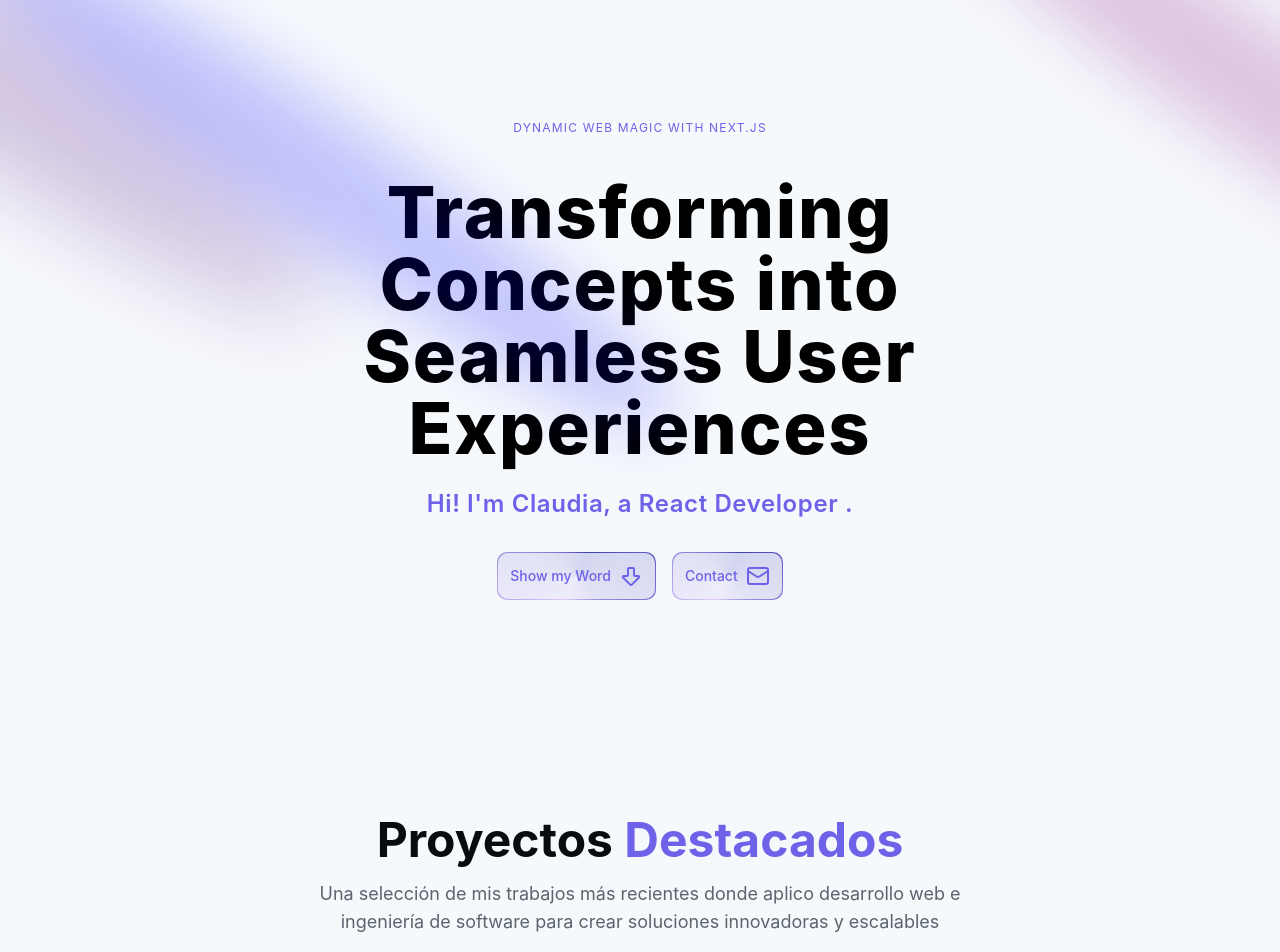
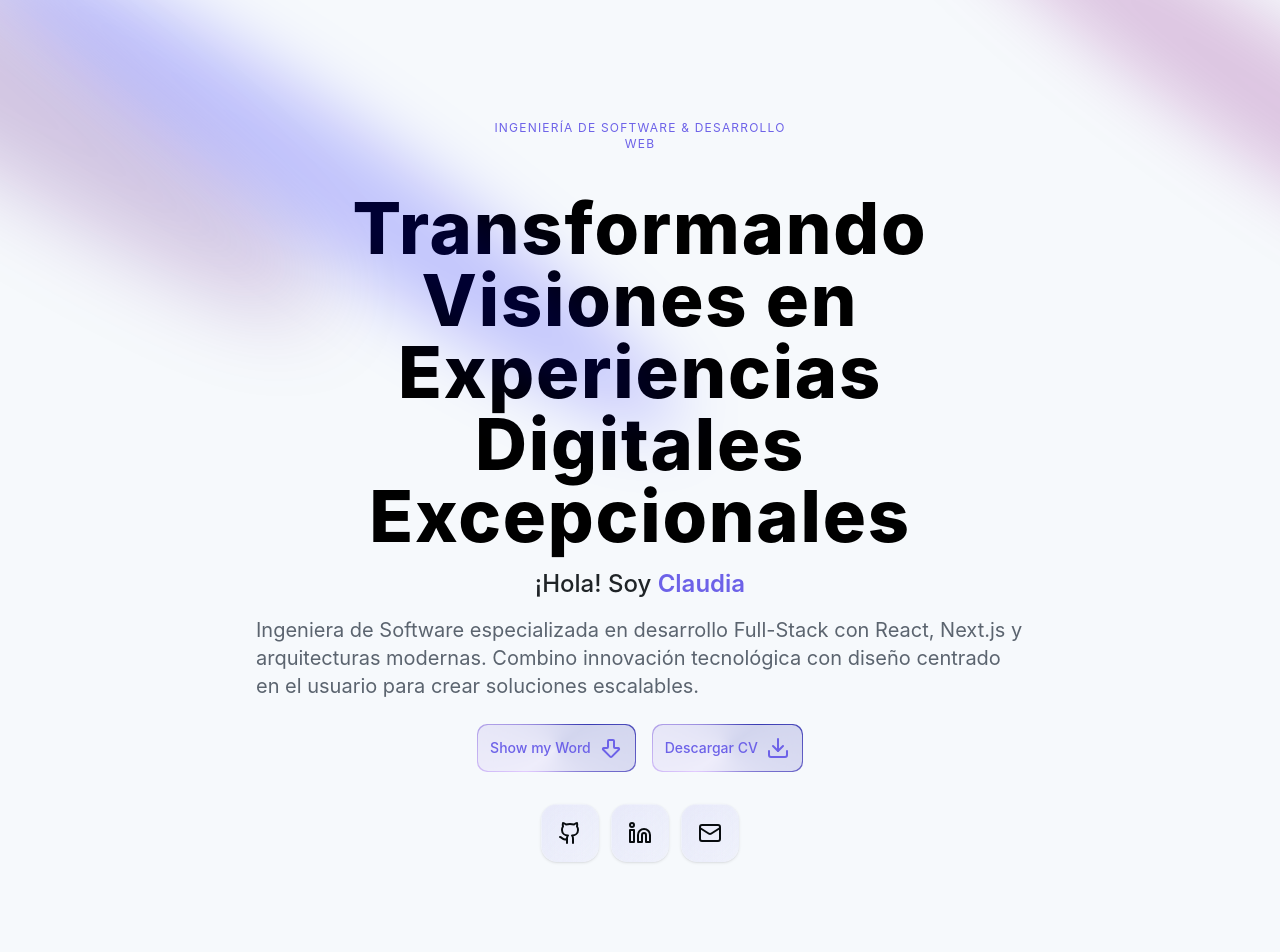
Before and after one commit to car9313/clau-portafolio, a Next.js app: page / in a window 1280 px wide. Shown: the top 952 px of the page. Built offline with nearby package versions, Linux system fonts and the light colour scheme.

Commit message:
Implemetacion de Social Icons

```diff
--- /dev/null
+++ b/components/SocialMediaIcons.tsx
@@ -0,0 +1,87 @@
+// components/SocialMediaIcons.tsx
+import React from "react";
+
+interface SocialMediaItem {
+  id: number;
+  Icon: React.ComponentType<{ className?: string }>;
+  url: string;
+  name: string;
+  color?: string;
+}
+
+interface SocialMediaIconsProps {
+  socialMedia: SocialMediaItem[];
+  iconSize?: number;
+  className?: string;
+  variant?: "default" | "minimal" | "elegant";
+}
+
+const SocialMediaIcons: React.FC<SocialMediaIconsProps> = ({
+  socialMedia,
+  iconSize = 20,
+  className = "",
+  variant = "default",
+}) => {
+  // Estilos por variante
+  const variantStyles = {
+    default:
+      "backdrop-filter backdrop-blur-lg saturate-180 bg-opacity-75 bg-primary/20 rounded-lg border border-gray-300 dark:border-gray-700 hover:bg-primary/40 hover:shadow-lg",
+    minimal:
+      "bg-transparent hover:bg-primary/10 rounded-full border-none hover:shadow-md",
+    elegant:
+      "bg-gradient-to-br from-primary/10 to-primary/5 backdrop-blur-md rounded-xl border border-white/10 shadow-sm hover:shadow-xl",
+  };
+
+  // Colores específicos para cada red social
+  const getIconColor = (name: string, color?: string) => {
+    if (color) return color;
+
+    const colorMap: Record<string, string> = {
+      github: "hover:text-gray-800 dark:hover:text-gray-300",
+      linkedin: "hover:text-blue-600",
+      twitter: "hover:text-sky-500",
+      instagram: "hover:text-pink-600",
+      facebook: "hover:text-blue-700",
+      youtube: "hover:text-red-600",
+      email: "hover:text-red-500",
+      default: "hover:text-primary",
+    };
+
+    return colorMap[name.toLowerCase()] || colorMap.default;
+  };
+
+  return (
+    <div className={`flex items-center md:gap-3 gap-6 py-2 ${className}`}>
+      {socialMedia.map(({ id, Icon, url, name, color }) => (
+        <a
+          key={id}
+          href={url}
+          target="_blank"
+          rel="noopener noreferrer"
+          className={`
+            cursor-pointer
+            flex justify-center items-center
+            p-3 md:p-4
+            transition-all duration-300
+            transform hover:-translate-y-1
+            active:scale-95
+            ${variantStyles[variant]}
+            ${getIconColor(name, color)}
+          `}
+          aria-label={`Visita mi ${name}`}
+          title={name}
+        >
+          <Icon
+            className={`
+              w-${iconSize} h-${iconSize}
+              transition-transform duration-300
+              group-hover:scale-110
+            `}
+          />
+        </a>
+      ))}
+    </div>
+  );
+};
+
+export default SocialMediaIcons;
--- a/components/footer.tsx
+++ b/components/footer.tsx
@@ -2,6 +2,7 @@ import { X } from "lucide-react";
 import MagicButton from "./ui/magic-button";
 import { Spotlight } from "./ui/spotlight";
 import { socialMedia } from "../data";
+import SocialMediaIcons from "./SocialMediaIcons";
 
 const Footer = () => {
   return (
@@ -44,11 +45,11 @@ const Footer = () => {
         </p>
 
         <div className="flex items-center md:gap-3 gap-6">
-          <div className="flex items-center md:gap-3 gap-6">
-            {socialMedia.map(({ id, Icon }) => (
-              <Icon key={id} className="w-5 h-5" />
-            ))}
-          </div>
+          <SocialMediaIcons
+            socialMedia={socialMedia}
+            iconSize={22}
+            variant="elegant"
+          />
         </div>
       </div>
     </footer>
--- a/data/index.ts
+++ b/data/index.ts
@@ -1,4 +1,4 @@
-import { Github, Linkedin, Twitter } from "lucide-react";
+import { Github, Linkedin, Mail } from "lucide-react";
 export const navItems = [
   { name: "About", link: "#about" },
   { name: "Projects", link: "#projects" },
@@ -7,9 +7,27 @@ export const navItems = [
 ];
 
 export const socialMedia = [
-  { id: 1, Icon: Github },
-  { id: 2, Icon: Twitter },
-  { id: 3, Icon: Linkedin },
+  {
+    id: 1,
+    Icon: Github, // Asegúrate de importar Github de lucide-react
+    url: "https://github.com/tu-usuario",
+    name: "GitHub",
+    color: "hover:text-primary",
+  },
+  {
+    id: 2,
+    Icon: Linkedin, // Asegúrate de importar Linkedin de lucide-react
+    url: "https://linkedin.com/in/tu-usuario",
+    name: "LinkedIn",
+    color: "hover:text-primary",
+  },
+  {
+    id: 3,
+    Icon: Mail, // Ya está importado
+    url: "mailto:tu@email.com",
+    name: "Email",
+    color: "hover:text-primary",
+  },
 ];
 
 export const technologies = [
--- a/sessions/hero.tsx
+++ b/sessions/hero.tsx
@@ -1,12 +1,14 @@
-import { ArrowBigDown, Mail } from "lucide-react";
 import { TextGenerateEffect } from "../components/ui/text-generate-effect";
 import MagicButton from "../components/ui/magic-button";
 import { Spotlight } from "../components/ui/spotlight";
+import SocialMediaIcons from "../components/SocialMediaIcons";
+import { ArrowBigDown, Download, Mail } from "lucide-react";
+import { socialMedia } from "../data";
 
 const Hero = () => {
   return (
     <section className="session-container">
-      <div>
+      <>
         <Spotlight
           className="-top-40 -left-10 md:-left-32 md:-top-20 h-screen"
           fill="indigo"
@@ -16,18 +18,28 @@ const Hero = () => {
           fill="purple"
         />
         <Spotlight className="left-80 top-28 h-[80vh] w-[50vw]" fill="blue" />
-      </div>
+      </>
       <div className="flex justify-center my-20 z-10 animate-fade-in-up">
         <div className="max-w-[90vw] md:max-w-2xl lg:max-w-[60vw] flex flex-col items-center justify-center gap-4 mt-8">
           <h2 className="uppercase tracking-widest text-xs text-center py-2 text-primary max-w-80">
-            Dynamic Web Magic with Next.js
+            Ingeniería de Software & Desarrollo Web
           </h2>
           <TextGenerateEffect
-            words="Transforming Concepts into Seamless User Experiences"
+            words="Transformando Visiones en Experiencias Digitales Excepcionales"
             className="text-center text-4xl md:text-6xl lg:text-7xl font-extrabold"
           />
-          <p className="text-center text-primary font-semibold   md:tracking-wide text-sm md:text-lg lg:text-2xl py-2">
+          {/*  <p className="text-center text-primary font-semibold   md:tracking-wide text-sm md:text-lg lg:text-2xl py-2">
             Hi! I&apos;m Claudia, a React Developer .
+          </p> */}
+          <p className="text-lg font-medium text-foreground/90 md:text-xl lg:text-2xl">
+            ¡Hola! Soy{" "}
+            <span className="font-semibold text-primary">Claudia</span>
+          </p>
+          <p className="text-base text-muted-foreground md:text-lg lg:text-xl">
+            Ingeniera de Software especializada en desarrollo Full-Stack con
+            React, Next.js y arquitecturas modernas. Combino innovación
+            tecnológica con diseño centrado en el usuario para crear soluciones
+            escalables.
           </p>
           <div className="flex  justify-center items-center gap-4 py-2">
             <a
@@ -41,18 +53,22 @@ const Hero = () => {
               />
             </a>
             <a
-              href="#about"
+              href="/cv.pdf"
+              download="Claudia_CV.pdf"
               className="transition-all duration-500 hover:-translate-y-2"
             >
-              <MagicButton title="Contact" icon={<Mail />} position="right" />
+              <MagicButton
+                title="Descargar CV"
+                icon={<Download />}
+                position="right"
+              />
             </a>
           </div>
-          <div className="flex items-center md:gap-3 gap-6 py-2">
-            {/*  {socialMedia.map((info) => (
-
-                       <SocialMediaIcon key={info.id} urlImagen={info.img} />
-                    ))} */}
-          </div>
+          <SocialMediaIcons
+            socialMedia={socialMedia}
+            iconSize={22}
+            variant="elegant"
+          />
         </div>
       </div>
     </section>
```
